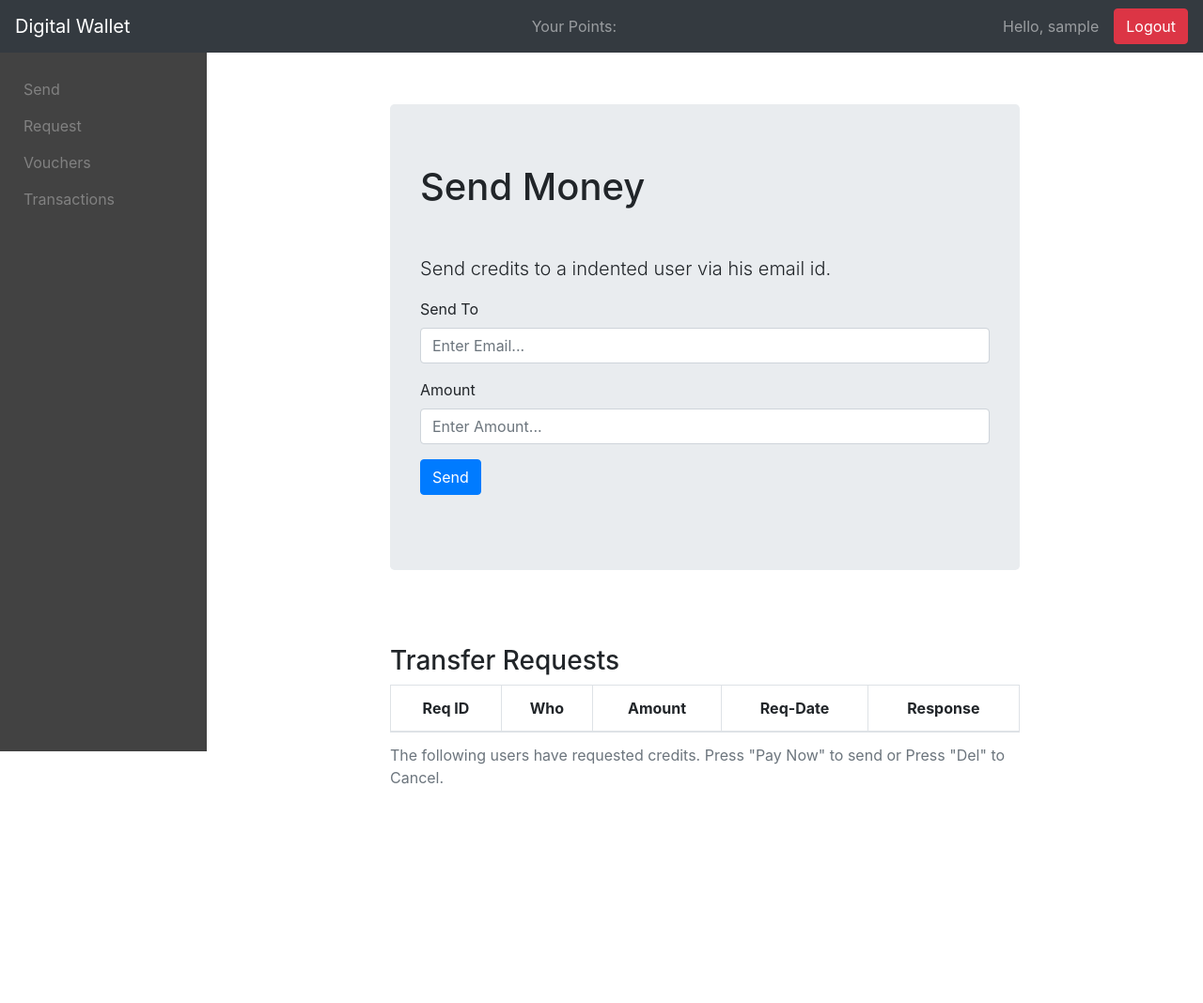
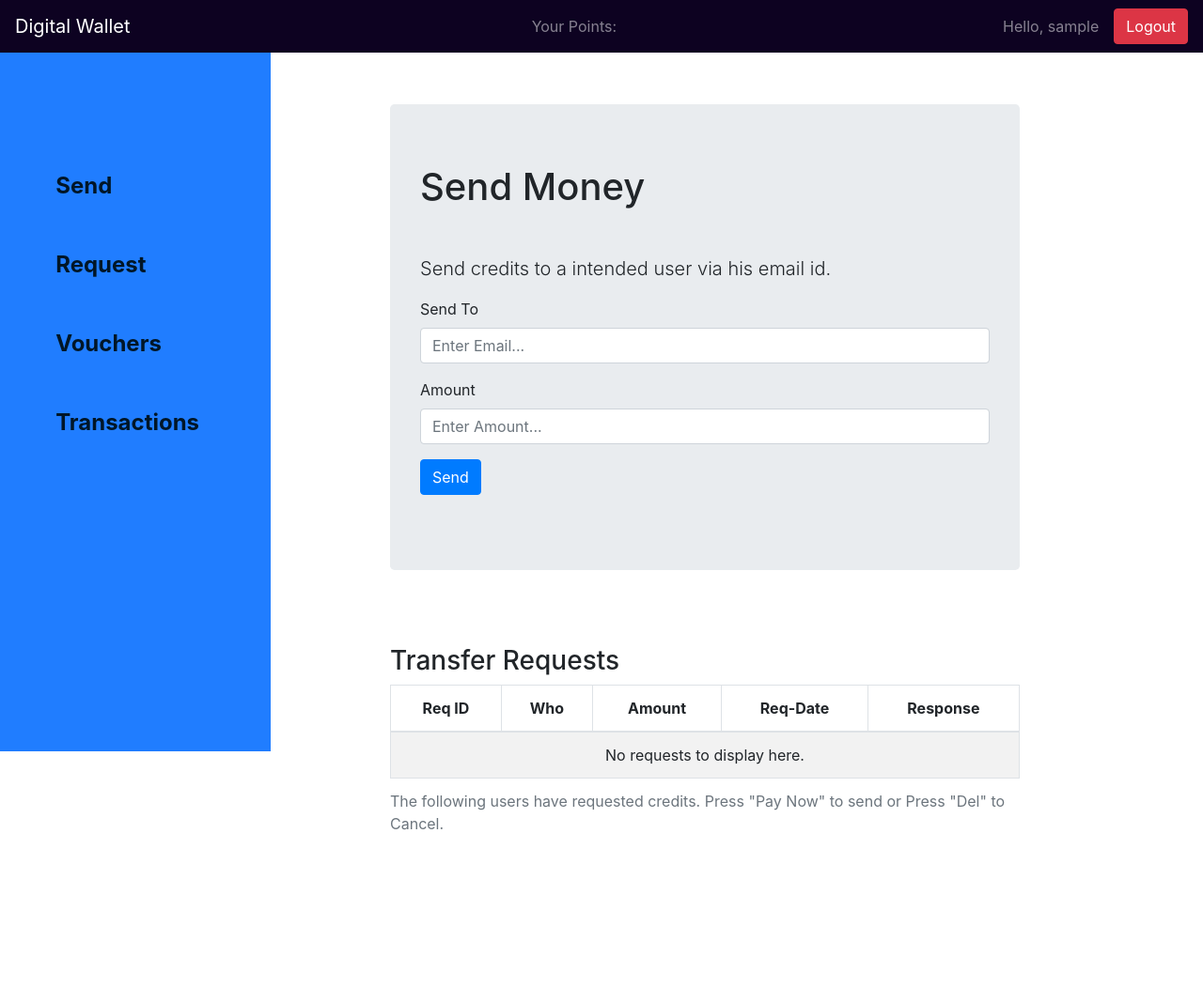
Before and after one commit to Saurja/digital-wallet, a PHP site: page /index.php in a window 1280 px wide. Shown: the top 1068 px of the page at 94% size. Before the commit the page ends 835 px from the top, so only its background shows below. Run offline with PHP 8.4, Linux system fonts and the light colour scheme; the visitor is signed in with stand-in values (Sample User, id 1); data that the repository does not hold is empty; some libraries are stand-ins or nearby versions.

Commit message:
UI Changes

```diff
--- a/assets/css/style.css
+++ b/assets/css/style.css
@@ -6,15 +6,16 @@ body {
 }
 
 .sidebar {
-  background-color: #424242;
-  width: 220px;
+  background-color: #207DFF;
+  width: 18rem;
   height: 100vh;
   position: fixed;
   left: 0;
 }
 
 .sidebar .navigation {
-  padding: 25px;
+  padding: 100px 40px;
+  font-size: 150%;
   display: -webkit-box;
   display: -ms-flexbox;
   display: flex;
@@ -25,8 +26,9 @@ body {
 }
 
 .sidebar .navigation .group div a {
+  font-weight: bolder;
   text-decoration: none;
-  color: #818181;
+  color: #011627;
   display: block;
   -webkit-transition: 0.3s;
   transition: 0.3s;
@@ -34,12 +36,12 @@ body {
 
 .sidebar .navigation .group div a:hover {
   text-decoration: none;
-  color: #f1f1f1;
+  color: #F6F7F8;
 }
 
 .navItem {
-  margin-top: 5px;
-  padding: 5px 0px;
+  margin-top: 1rem;
+  padding: 1rem 1.2rem;
 }
 
 .mainViewContainer {
--- a/assets/css/style.scss
+++ b/assets/css/style.scss
@@ -8,35 +8,37 @@ body {
 
 
 .sidebar {
-    background-color: #424242;
-    width: 220px;
+    background-color: #207DFF;
+    width: 18rem;
     height: 100vh;
     position: fixed;
     left: 0;
 
     .navigation {
-        padding: 25px;
+        padding: 100px 40px;
+        font-size: 150%;
         display: flex;
         flex-direction: column;
         -ms-flex-direction: column;
 
         .group div a {
+            font-weight: bolder;
             text-decoration: none;
-            color: #818181;
+            color: #011627;
             display: block;
             transition: 0.3s;
         }
 
         .group div a:hover {
             text-decoration: none;
-            color: #f1f1f1;
+            color: #F6F7F8;
         }
     }
 }
 
 .navItem {
-    margin-top: 5px;
-    padding: 5px 0px;
+    margin-top: 1rem;
+    padding: 1rem 1.2rem;
 }
 
 .mainViewContainer {
--- a/includes/navbarComponent.php
+++ b/includes/navbarComponent.php
@@ -1,4 +1,4 @@
-<nav class="navbar fixed-top navbar-expand-lg navbar-dark bg-dark">
+<nav class="navbar navbar-dark fixed-top navbar-expand-lg " style="background-color: #0D0221;">
     <a class="navbar-brand" href="index.php">Digital Wallet</a>
     <button class="navbar-toggler" type="button" data-toggle="collapse" data-target="#navbarNav" aria-controls="navbarNav" aria-expanded="false" aria-label="Toggle navigation">
         <span class="navbar-toggler-icon"></span>
--- a/index.php
+++ b/index.php
@@ -25,7 +25,7 @@ include("includes/handlers/transaction-handler.php");
     <?php echo $transactions->getSuccess(Constants::$CreditsSent); ?>
     <div class="jumbotron ">
     <h1 class="display-5 mb-5">Send Money</h1>
-    <p class="lead">Send credits to a indented user via his email id.</p>
+    <p class="lead">Send credits to a intended user via his email id.</p>
         <?php echo $transactions->getError(Constants::$TranscErrSend); ?>
         <?php echo $transactions->getError(Constants::$TranscErrHistory); ?>
 
@@ -84,7 +84,16 @@ include("includes/handlers/transaction-handler.php");
                 ON t.`send_from` = user2.`user_ID`
                 WHERE user2.`email_id`='$sender'
                 ORDER BY `req_id` DESC");
+            ?>
 
+            <?php
+            if (mysqli_num_rows($reqCreditQuery)==0) {
+            ?>
+                <tr>
+                    <td colspan="5">No requests to display here.</td>
+                </tr>
+            <?php
+            }else{
                 while($row = mysqli_fetch_array($reqCreditQuery)) {
             ?>
                 <tr>
@@ -102,6 +111,7 @@ include("includes/handlers/transaction-handler.php");
                     </td>
                 </tr>
             <?php
+                }
                     }
             ?>
             </tbody>
```
Also changed, not shown: 1 other file.
